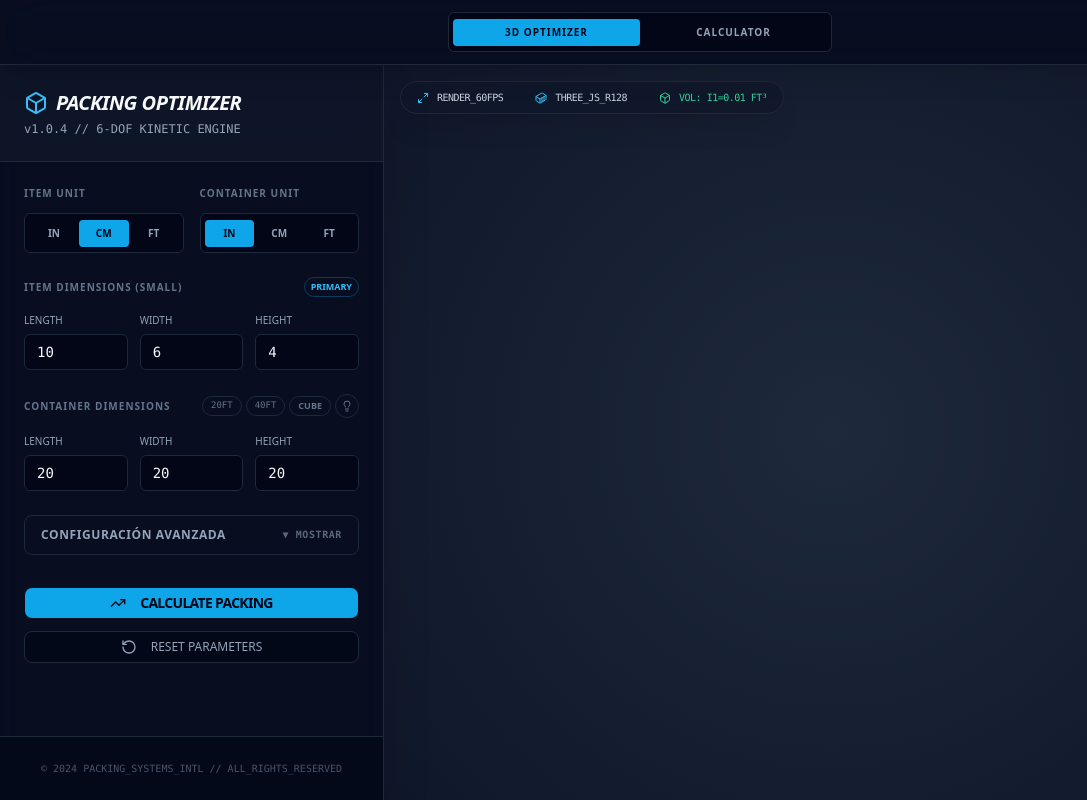
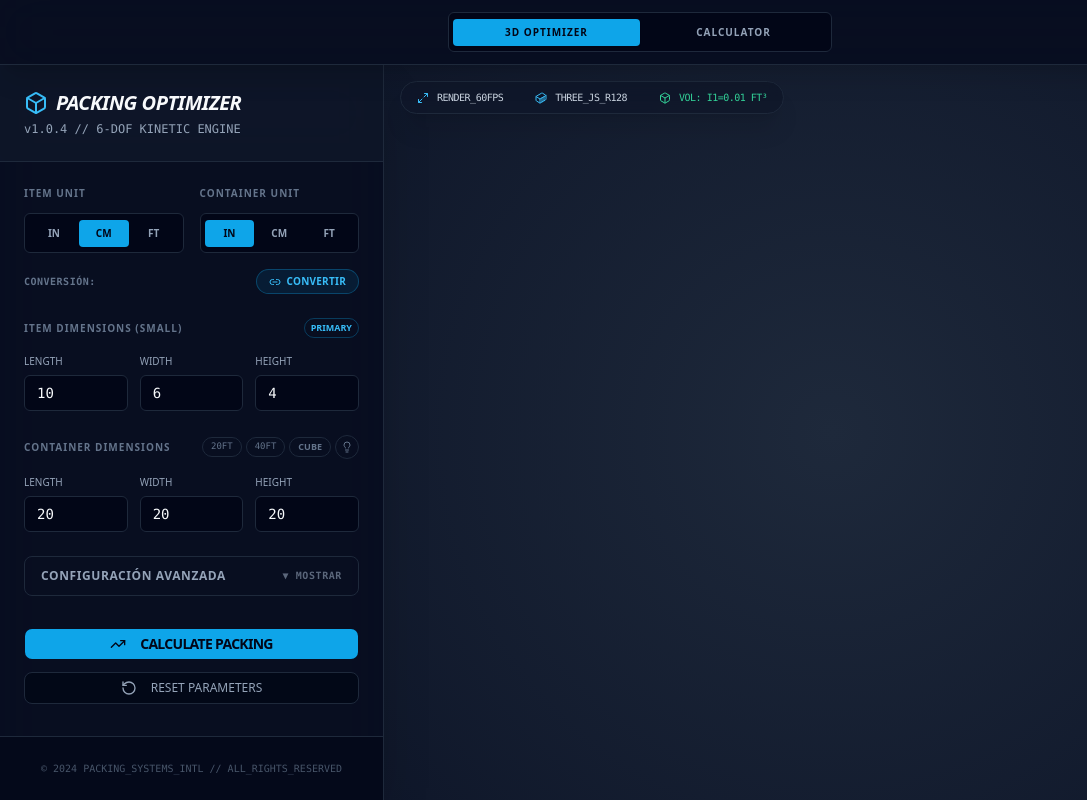
Before and after one commit to sadesthetic/3d-box-visualizer, a React (Vite) app: page / in a window 1280 px wide. Shown: the whole page, without its empty margins (0-1087 px from the left). Built offline with nearby package versions, Linux system fonts and the light colour scheme.

Commit message:
feat: add minimalist unit change option to convert or freeze dimensions

```diff
--- a/src/App.tsx
+++ b/src/App.tsx
@@ -9,7 +9,7 @@ import { Button } from './components/ui/button';
 import { Tabs, TabsList, TabsTrigger } from './components/ui/tabs';
 import { Separator } from './components/ui/separator';
 import { Badge } from './components/ui/badge';
-import { Box, Container, Info, Maximize2, RotateCcw, Lightbulb, TrendingUp } from 'lucide-react';
+import { Box, Container, Info, Maximize2, RotateCcw, Lightbulb, TrendingUp, Link2, Lock } from 'lucide-react';
 import { motion, AnimatePresence } from 'motion/react';
 
 export default function App() {
@@ -38,6 +38,7 @@ export default function App() {
   const [activeTab, setActiveTab] = useState('visualizer');
   const [forceSquareContainer, setForceSquareContainer] = useState(false);
   const [advancedOpen, setAdvancedOpen] = useState(false);
+  const [convertOnUnitChange, setConvertOnUnitChange] = useState(true);
 
   const convertUnit = (val: number, from: 'cm' | 'in' | 'ft', to: 'cm' | 'in' | 'ft'): number => {
     if (from === to) return val;
@@ -52,21 +53,32 @@ export default function App() {
   };
 
   const handleContainerUnitChange = (newUnit: 'cm' | 'in' | 'ft') => {
+    if (convertOnUnitChange) {
       setContainer(prev => ({
         length: convertUnit(parseFloat(prev.length) || 0, containerUnit, newUnit).toFixed(newUnit === 'ft' ? 2 : 1),
         width: convertUnit(parseFloat(prev.width) || 0, containerUnit, newUnit).toFixed(newUnit === 'ft' ? 2 : 1),
         height: convertUnit(parseFloat(prev.height) || 0, containerUnit, newUnit).toFixed(newUnit === 'ft' ? 2 : 1),
       }));
+    }
     setContainerUnit(newUnit);
     setShowResult(false);
   };
 
   const handleItemUnitChange = (newUnit: 'cm' | 'in' | 'ft') => {
+    if (convertOnUnitChange) {
       setItem(prev => ({
         length: convertUnit(parseFloat(prev.length) || 0, itemUnit, newUnit).toFixed(newUnit === 'ft' ? 2 : 1),
         width: convertUnit(parseFloat(prev.width) || 0, itemUnit, newUnit).toFixed(newUnit === 'ft' ? 2 : 1),
         height: convertUnit(parseFloat(prev.height) || 0, itemUnit, newUnit).toFixed(newUnit === 'ft' ? 2 : 1),
       }));
+      if (item2.length || item2.width || item2.height) {
+        setItem2(prev => ({
+          length: convertUnit(parseFloat(prev.length) || 0, itemUnit, newUnit).toFixed(newUnit === 'ft' ? 2 : 1),
+          width: convertUnit(parseFloat(prev.width) || 0, itemUnit, newUnit).toFixed(newUnit === 'ft' ? 2 : 1),
+          height: convertUnit(parseFloat(prev.height) || 0, itemUnit, newUnit).toFixed(newUnit === 'ft' ? 2 : 1),
+        }));
+      }
+    }
     setItemUnit(newUnit);
     setShowResult(false);
   };
@@ -211,7 +223,8 @@ export default function App() {
 
             <div className="flex-1 space-y-6 p-6 overflow-y-auto">
               {/* Unit Toggle */}
-              <section className="grid grid-cols-2 gap-4">
+              <section className="space-y-3">
+                <div className="grid grid-cols-2 gap-4">
                   <div className="space-y-3 text-left">
                     <Label className="text-[10px] uppercase tracking-widest text-slate-500 font-bold">Item Unit</Label>
                     <Tabs value={itemUnit} onValueChange={(v) => handleItemUnitChange(v as 'in' | 'cm' | 'ft')} className="w-full">
@@ -231,6 +244,31 @@ export default function App() {
                         <TabsTrigger value="ft" className="data-[state=active]:bg-sky-500 data-[state=active]:text-slate-950 text-[10px] font-bold">FT</TabsTrigger>
                       </TabsList>
                     </Tabs>
+                  </div>
+                </div>
+
+                <div className="flex items-center justify-between pt-1">
+                  <span className="text-[10px] text-slate-500 font-semibold font-mono uppercase tracking-wider">Conversión:</span>
+                  <button
+                    onClick={() => setConvertOnUnitChange(!convertOnUnitChange)}
+                    className={`flex items-center gap-1.5 px-3 py-1 rounded-full border text-[10px] font-bold tracking-wide transition-all duration-200 ${
+                      convertOnUnitChange
+                        ? 'bg-sky-500/10 border-sky-500/30 text-sky-400 hover:bg-sky-500/20'
+                        : 'bg-slate-950 border-slate-800 text-slate-400 hover:bg-slate-900'
+                    }`}
+                  >
+                    {convertOnUnitChange ? (
+                      <>
+                        <Link2 className="w-3 h-3" />
+                        <span>CONVERTIR</span>
+                      </>
+                    ) : (
+                      <>
+                        <Lock className="w-3 h-3" />
+                        <span>FIJO</span>
+                      </>
+                    )}
+                  </button>
                 </div>
               </section>
 
```
Lines whose indentation alone changed are shown as unchanged.
